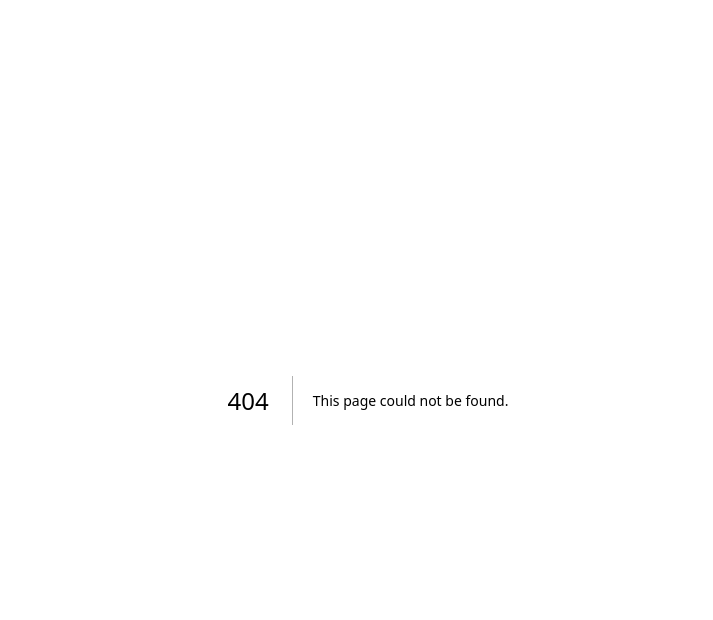
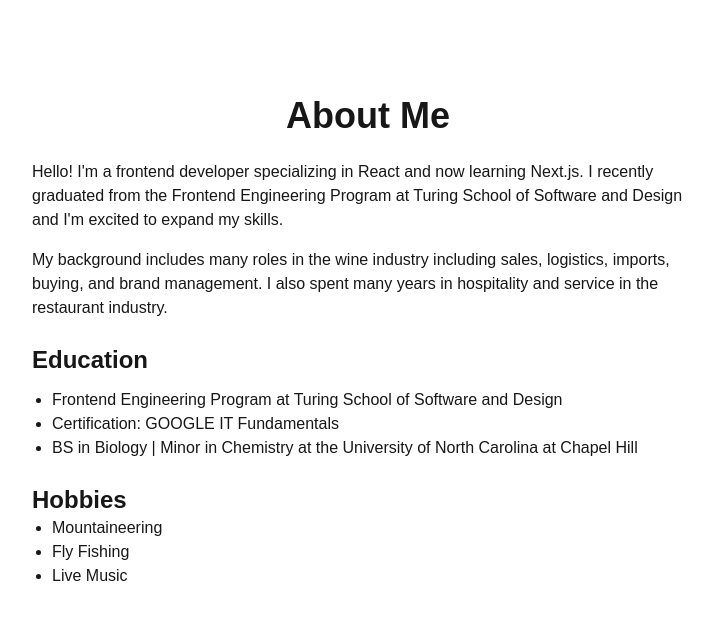
Before and after one commit to ganuza/my-first-nextjs-app, a Next.js app: page /about in a window 1280 px wide. Before the commit this address had no page. Shown: the top 620 px of the page, without its empty margins (272-985 px from the left). Built offline with nearby package versions, Linux system fonts and the light colour scheme.

Commit message:
Create About page

```diff
--- /dev/null
+++ b/src/app/about/page.tsx
@@ -0,0 +1,31 @@
+export default function About() {
+  return (
+    <main className="flex min-h-screen flex-col items-center p-24">
+      <h1 className="text-4xl font-bold mb-6">About Me</h1>
+
+      <div className="max-w-2xl">
+        <p className="mb-4">
+          Hello! I'm a frontend developer specializing in React and now learning Next.js. I recently graduated from the Frontend Engineering Program at Turing School of Software and Design and I'm excited to expand my skills.
+        </p>
+
+        <p className="mb-4">
+          My background includes many roles in the wine industry including sales, logistics, imports, buying, and brand management. I also spent many years in hospitality and service in the restaurant industry.
+        </p>
+
+        <h2 className="text-2xl font-semibold mt-6 mb-3">Education</h2>
+        <ul className="list-disc pl-5">
+          <li>Frontend Engineering Program at Turing School of Software and Design</li>
+          <li>Certification: GOOGLE IT Fundamentals</li>
+          <li>BS in Biology | Minor in Chemistry at the University of North Carolina at Chapel Hill</li>
+        </ul>
+
+        <h2 className="text-2xl font-semibold mt-6">Hobbies</h2>
+        <ul className="list-disc pl-5">
+          <li>Mountaineering</li>
+          <li>Fly Fishing</li>
+          <li>Live Music</li>
+        </ul>
+      </div>
+    </main>
+  )
+}
```
